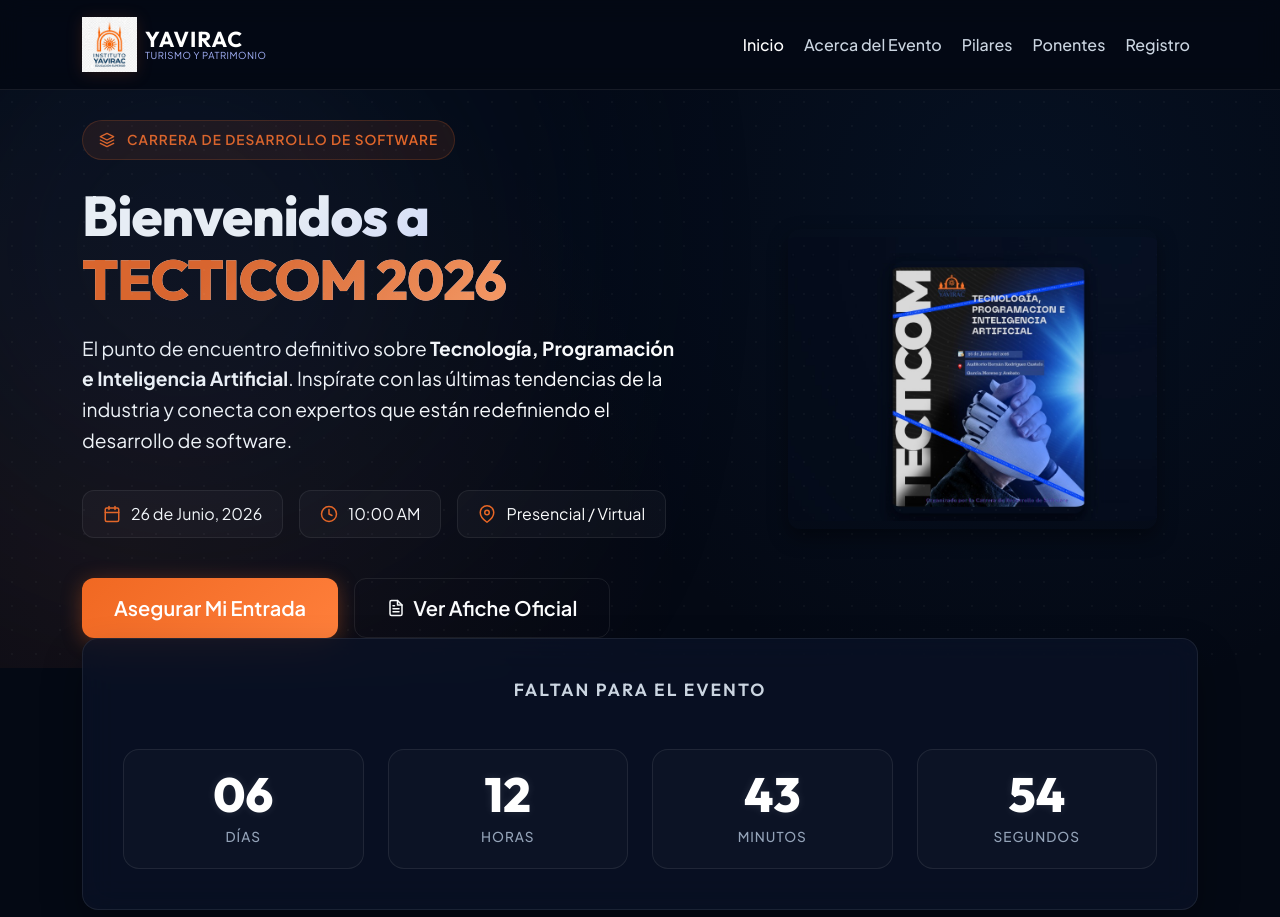
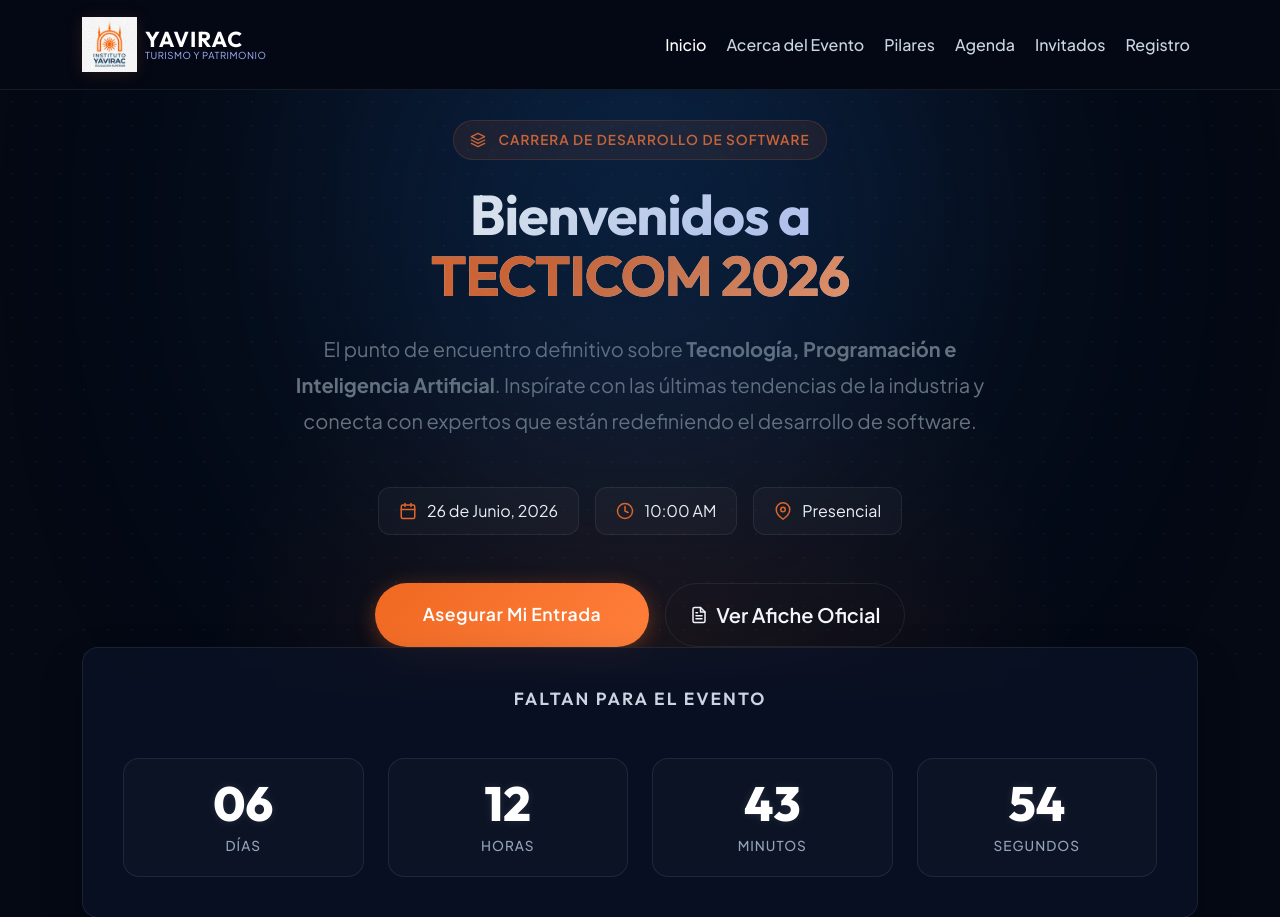
Before and after one commit to ByronMoreno/tecticom, a Flask app: page / in a window 1280 px wide. Shown: the top 917 px of the page. Run offline with Flask 3, Linux system fonts and the light colour scheme.

Commit message:
Version 2.0 con formulario y quitado el logo

```diff
--- a/static/css/estilos.css
+++ b/static/css/estilos.css
@@ -134,9 +134,9 @@ h1, h2, h3, h4, h5, h6 {
 /* Hero Section */
 .hero-section {
     position: relative;
-    padding: 20px 0 20px 0;
-    background: radial-gradient(circle at 80% 20%, rgba(15, 60, 115, 0.15), transparent 45%),
-                radial-gradient(circle at 10% 80%, rgba(240, 104, 34, 0.08), transparent 45%);
+    padding: 80px 0 100px 0;
+    background: radial-gradient(circle at 50% 0%, rgba(15, 60, 115, 0.2), transparent 50%),
+                radial-gradient(circle at 50% 100%, rgba(240, 104, 34, 0.1), transparent 50%);
     overflow: hidden;
 }
 
@@ -154,19 +154,22 @@ h1, h2, h3, h4, h5, h6 {
 
 .hero-glow-orb {
     position: absolute;
-    width: 300px;
-    height: 300px;
+    top: 20%;
+    left: 50%;
+    transform: translate(-50%, -50%);
+    width: 500px;
+    height: 500px;
     border-radius: 50%;
     background: var(--yavirac-blue-light);
     filter: blur(150px);
-    opacity: 0.3;
+    opacity: 0.25;
     z-index: 0;
     animation: pulseGlow 8s infinite alternate;
 }
 
 @keyframes pulseGlow {
-    0% { transform: scale(1) translate(0, 0); opacity: 0.2; }
-    100% { transform: scale(1.2) translate(30px, -20px); opacity: 0.4; }
+    0% { transform: translate(-50%, -50%) scale(1); opacity: 0.15; }
+    100% { transform: translate(-50%, -45%) scale(1.1); opacity: 0.35; }
 }
 
 /* Agenda Timeline */
--- a/templates/index.html
+++ b/templates/index.html
@@ -38,7 +38,10 @@
                         <a class="nav-link nav-link-custom" href="#pilares">Pilares</a>
                     </li>
                     <li class="nav-item">
-                        <a class="nav-link nav-link-custom" href="#ponentes">Ponentes</a>
+                        <a class="nav-link nav-link-custom" href="#agenda">Agenda</a>
+                    </li>
+                    <li class="nav-item">
+                        <a class="nav-link nav-link-custom" href="#ponentes">Invitados</a>
                     </li>
                     <li class="nav-item">
                         <a class="nav-link nav-link-custom" href="#registro">Registro</a>
@@ -52,21 +55,21 @@
     <header id="inicio" class="hero-section">
         <div class="hero-glow-orb"></div>
         <div class="container">
-            <div class="row align-items-center gy-5">
-                <div class="col-lg-7 text-start">
-                    <div class="hero-tag">
+            <div class="row justify-content-center text-center gy-5">
+                <div class="col-lg-10 col-xl-8">
+                    <div class="hero-tag mx-auto">
                         <svg width="16" height="16" viewBox="0 0 24 24" fill="none" stroke="currentColor" stroke-width="2" stroke-linecap="round" stroke-linejoin="round" class="me-1"><polygon points="12 2 2 7 12 12 22 7 12 2"></polygon><polyline points="2 17 12 22 22 17"></polyline><polyline points="2 12 12 17 22 12"></polyline></svg>
                         Carrera de Desarrollo de Software
                     </div>
-                    <h1 class="hero-title">
+                    <h1 class="hero-title display-3 fw-bolder mb-4" style="line-height: 1.1;">
                         Bienvenidos a <br>
                         <span class="orange-text">TECTICOM 2026</span>
                     </h1>
-                    <p class="hero-description">
+                    <p class="hero-description mx-auto mb-5 text-secondary fs-5" style="max-width: 700px; line-height: 1.8;">
                         El punto de encuentro definitivo sobre <strong>Tecnología, Programación e Inteligencia Artificial</strong>. Inspírate con las últimas tendencias de la industria y conecta con expertos que están redefiniendo el desarrollo de software.
                     </p>
 
-                    <div class="hero-info-badges">
+                    <div class="hero-info-badges justify-content-center mb-5 gap-3">
                         <div class="info-badge">
                             <svg width="18" height="18" viewBox="0 0 24 24" fill="none" stroke="#f06822" stroke-width="2" stroke-linecap="round" stroke-linejoin="round"><rect x="3" y="4" width="18" height="18" rx="2" ry="2"></rect><line x1="16" y1="2" x2="16" y2="6"></line><line x1="8" y1="2" x2="8" y2="6"></line><line x1="3" y1="10" x2="21" y2="10"></line></svg>
                             <span>26 de Junio, 2026</span>
@@ -77,23 +80,20 @@
                         </div>
                         <div class="info-badge">
                             <svg width="18" height="18" viewBox="0 0 24 24" fill="none" stroke="#f06822" stroke-width="2" stroke-linecap="round" stroke-linejoin="round"><path d="M21 10c0 7-9 13-9 13s-9-6-9-13a9 9 0 0 1 18 0z"></path><circle cx="12" cy="10" r="3"></circle></svg>
-                            <span>Presencial / Virtual</span>
+                            <span>Presencial</span>
                         </div>
                     </div>
 
-                    <div class="d-flex flex-wrap gap-3">
-                        <button class="btn btn-yavirac-primary btn-lg" data-bs-toggle="modal" data-bs-target="#registroModal">
+                    <div class="d-flex flex-wrap justify-content-center gap-3">
+                        <button class="btn btn-yavirac-primary btn-lg px-5 py-3" style="border-radius: 50px; font-size: 1.1rem; letter-spacing: 0.5px;" data-bs-toggle="modal" data-bs-target="#registroModal">
                             Asegurar Mi Entrada
                         </button>
-                        <button class="btn btn-yavirac-secondary btn-lg d-flex align-items-center gap-2" data-bs-toggle="modal" data-bs-target="#aficheModal">
+                        <button class="btn btn-yavirac-secondary btn-lg px-4 py-3 d-flex align-items-center gap-2" style="border-radius: 50px;" data-bs-toggle="modal" data-bs-target="#aficheModal">
                             <svg width="18" height="18" viewBox="0 0 24 24" fill="none" stroke="currentColor" stroke-width="2" stroke-linecap="round" stroke-linejoin="round"><path d="M14 2H6a2 2 0 0 0-2 2v16a2 2 0 0 0 2 2h12a2 2 0 0 0 2-2V8z"></path><polyline points="14 2 14 8 20 8"></polyline><line x1="16" y1="13" x2="8" y2="13"></line><line x1="16" y1="17" x2="8" y2="17"></line><polyline points="10 9 9 9 8 9"></polyline></svg>
                             Ver Afiche Oficial
                         </button>
                     </div>
                 </div>
-        <div class="col-lg-5 text-center d-none d-lg-block">
-            <img src="/static/img/Imagen_evento.jpg" alt="Imagen del Evento" class="img-fluid py-2" style="max-height: 300px;">
-        </div>
             </div>
         </div>
     </header>
@@ -491,14 +491,7 @@
                             <label for="regInstitution" class="form-label form-label-custom">Institución o Empresa</label>
                             <input type="text" class="form-control form-control-custom" id="regInstitution" placeholder="Instituto Yavirac, Freelance, etc.">
                         </div>
-                        <div class="mb-4">
-                            <label for="regModalidad" class="form-label form-label-custom">Modalidad de Asistencia</label>
-                            <select class="form-select form-control-custom" id="regModalidad" required>
-                                <option value="" disabled selected>Selecciona una opción</option>
-                                <option value="presencial">Presencial (Cupos limitados)</option>
-                                <option value="virtual">Virtual (Vía Streaming)</option>
-                            </select>
-                        </div>
+
                         <button type="submit" class="btn btn-yavirac-primary w-100 py-3">Enviar Inscripción</button>
                     </form>
                     <div id="regSuccessMsg" class="mt-4 p-3 bg-success bg-opacity-10 border border-success border-opacity-20 text-success rounded text-center d-none">
@@ -574,11 +567,10 @@
             formData.append('nombre', document.getElementById('regName').value);
             formData.append('correo', document.getElementById('regEmail').value);
             formData.append('institucion', document.getElementById('regInstitution').value);
-            formData.append('modalidad', document.getElementById('regModalidad').value);
 
             try {
                 await fetch(
-                    'https://script.google.com/macros/s/AKfycbynccgyOq3d9KRwVjybVldlI0Evpgo9urT-3fbXieUknyn8InsNXy4LFh_4F18GKY1G/exec',
+                    'https://script.google.com/macros/s/AKfycby9y_fSiV812GlidxJjbvg18sGvRu9zjFC9aNswvkeG4-52T4pMlVTrk8mda87JycGL/exec',
                     {
                         method: 'POST',
                         mode: 'no-cors',
```
